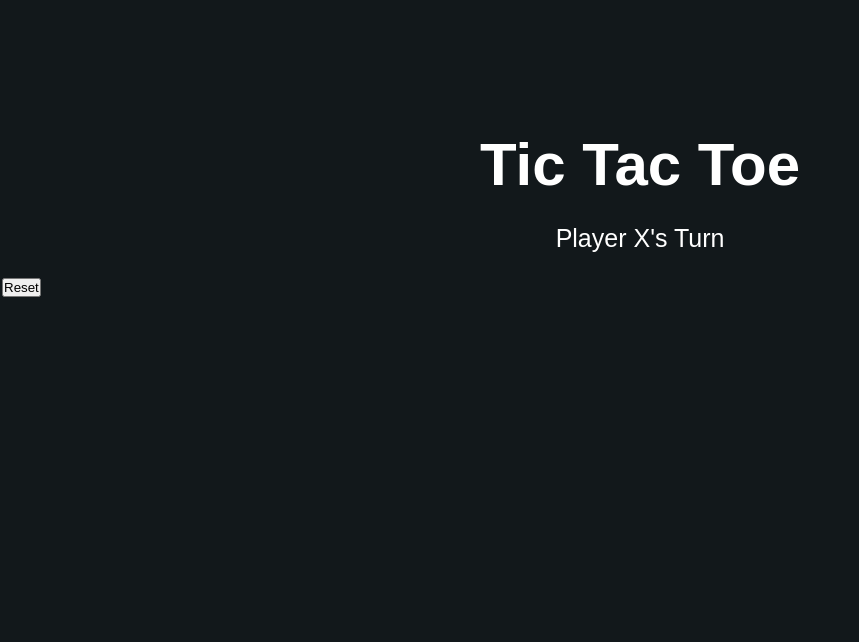
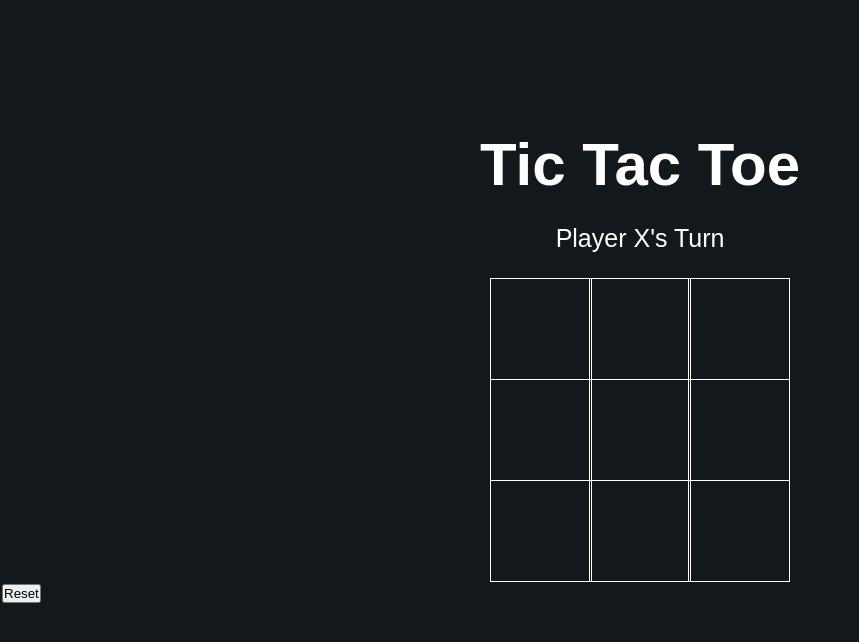
Before and after one commit to iamneo-production/aafeefffcb304670591efdcbcabeone, a website: page Tic Tac Toe/index.html in a window 1280 px wide. Shown: the whole page, without its empty margins (0-859 px from the left). Drawn offline with Linux system fonts and the light colour scheme.

Commit message:
Backup Commit

```diff
--- a/Tic Tac Toe/style.css
+++ b/Tic Tac Toe/style.css
@@ -28,3 +28,22 @@
 .hide {
     display: none;
 }
+
+.container {
+    margin: auto;
+    display: grid;
+    grid-template-columns: 33% 33% 33%;
+    grid-template-rows: 33% 33% 33%;
+    max-width: 300px;
+}
+
+.tile {
+    border: 1px solid white;
+    min-width: 100px;
+    min-height: 100px;
+    display: flex;
+    justify-content: center;
+    align-items: center;
+    font-size: 50px;
+    cursor: pointer;
+}
```
